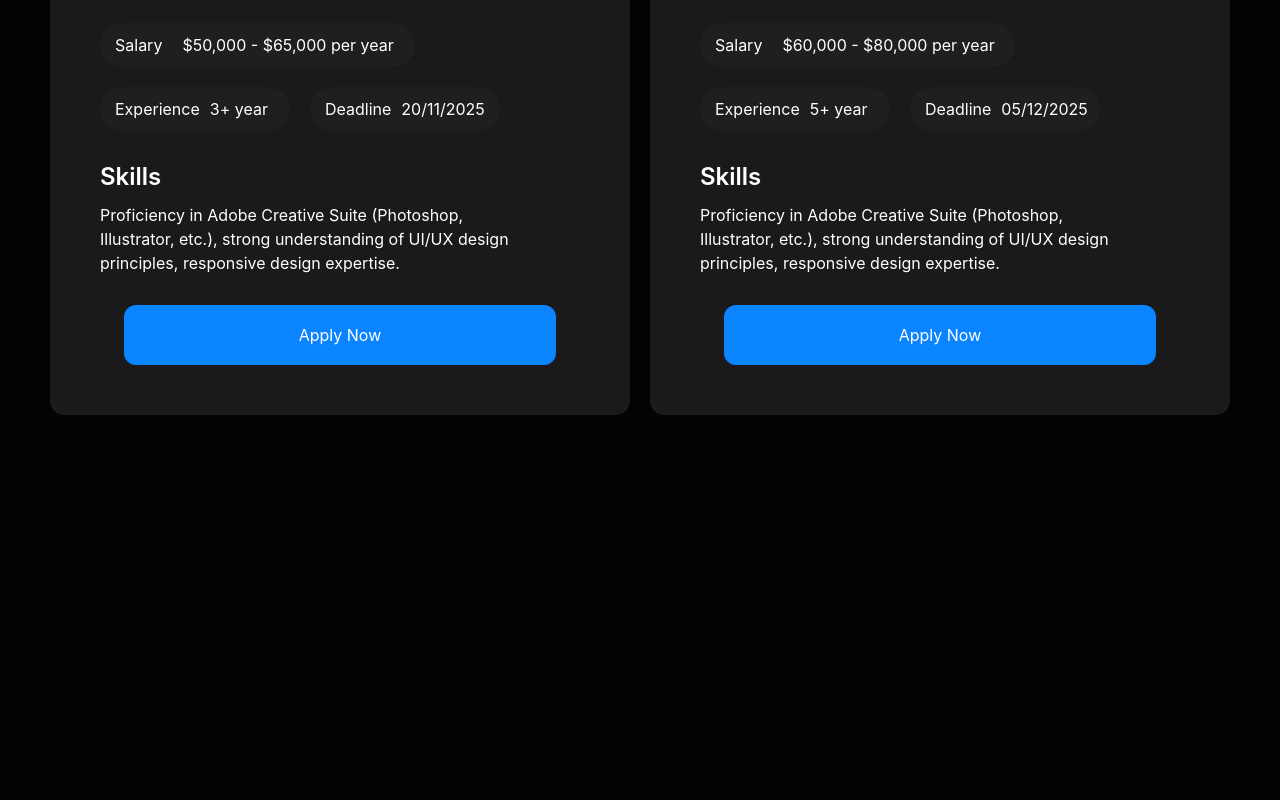
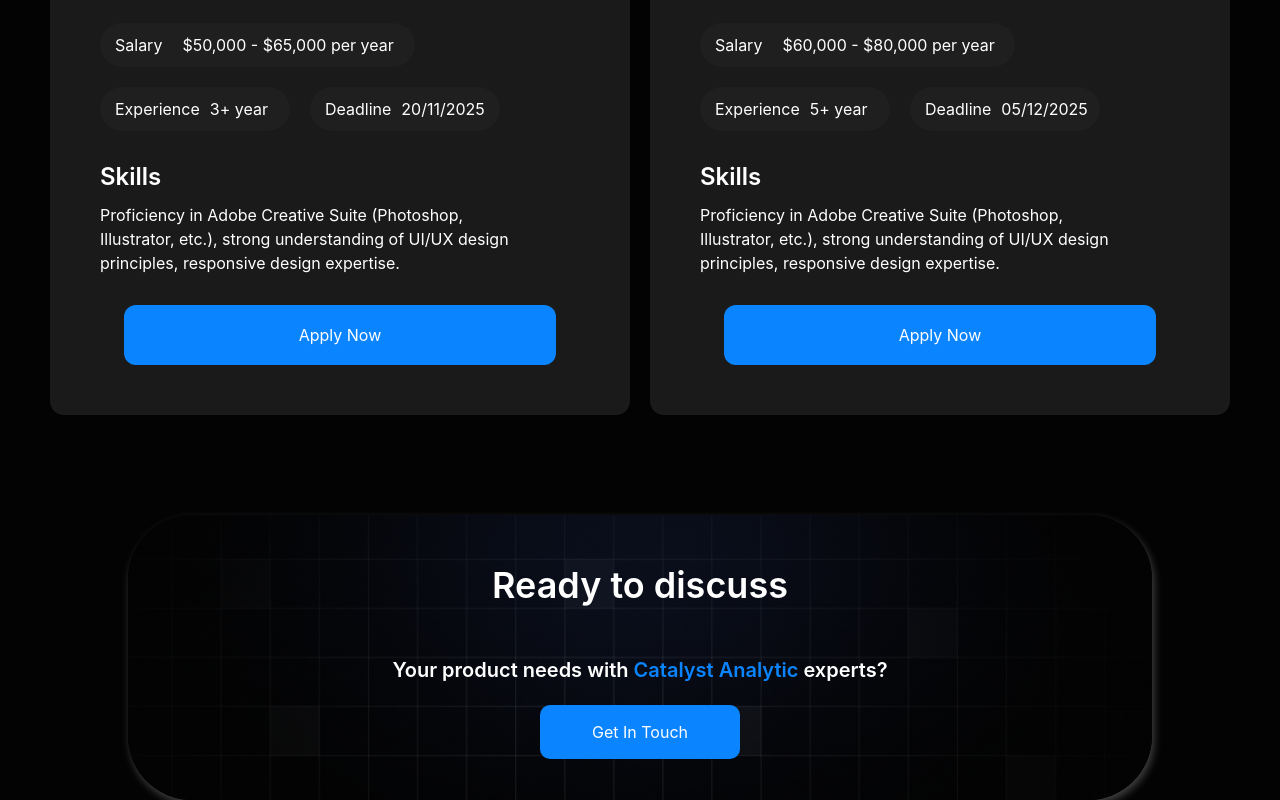
Before and after one commit to MuhammadzodaYunus/Exam-3-Branch, a website: page src/third-branch/index.html in a window 1280 px wide. Shown: the part 1637-2437 px from the top of the page. Before the commit the page ends 2052 px from the top, so only its background shows below. Drawn offline with nearby package versions, Linux system fonts and the light colour scheme; files that its build step writes are made by us from their sources.

Commit message:
add new image in article by third-branch

```diff
--- a/src/input.css
+++ b/src/input.css
@@ -7,3 +7,10 @@
     background-repeat: no-repeat;
     background-size: cover;
 }
+.second-bg{
+    width: 80%;
+    height: 285px;
+    background-image: url(../img.png/bg.png);
+    background-repeat: no-repeat;
+    background-size: cover;
+}
--- a/src/third-branch/index.html
+++ b/src/third-branch/index.html
@@ -230,6 +230,17 @@
 
     </section>
 
+
+    <article class="mt-[100px]">
+        <div class="second-bg m-auto shadow-[2px_4px_8px_0_#FFFFFF40] rounded-[64px]">
+            <div class="max-w-[1200px] m-auto">
+                <h2 class="text-center text-white text-4xl font-semibold pt-[50px]">Ready to discuss</h2>
+                <p class="text-[20px] text-center text-white font-semibold lg:mt-[50px] mt-[20px]">Your product needs with <span class="text-[#0A84FF]">Catalyst Analytic</span> experts?</p>
+                <button class="block m-auto w-[200px] py-[15px] px-[10px] bg-[#0A84FF] mt-[20px] text-white rounded-[10px]">Get In Touch</button>
+            </div>
+        </div>
+    </article>
+
 </body>
 
 </html>
```
Also changed, not shown: img.png/bg.png (added).
